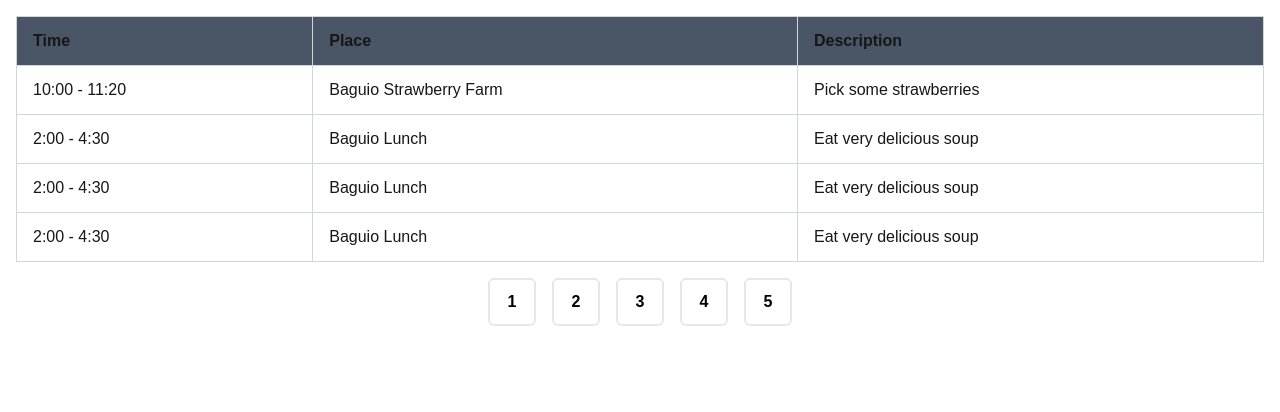
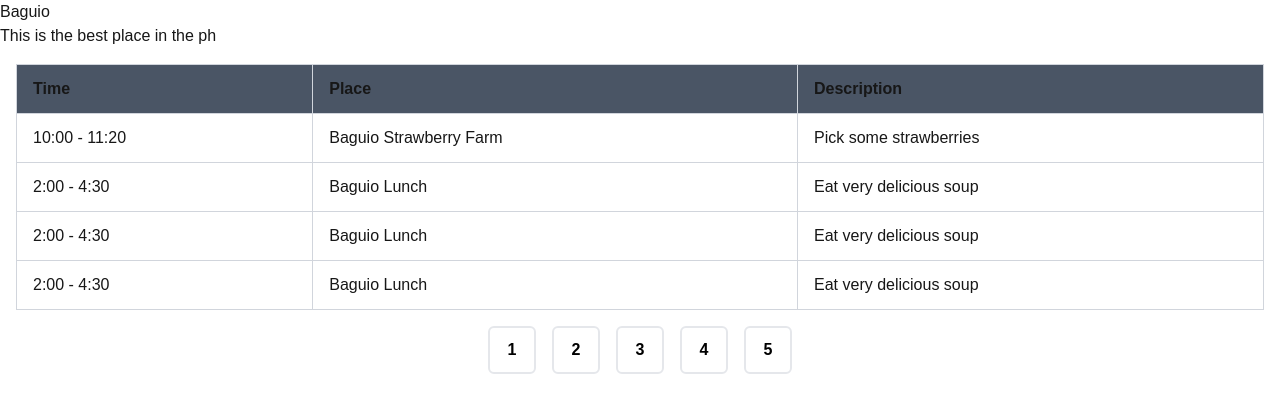
Before and after one commit to Yukitooo/ai_itenerary, a Next.js app: page /pages/generatePage in a window 1280 px wide. Shown: the top 412 px of the page. Built offline with nearby package versions, Linux system fonts and the light colour scheme.

Commit message:
added the top part of the table

```diff
--- a/app/pages/generatePage/page.tsx
+++ b/app/pages/generatePage/page.tsx
@@ -14,6 +14,8 @@ const data: ItineraryRow[] = [
 function page() {
   return (
     <>
+      <h1> Baguio</h1>
+      <h3>This is the best place in the ph</h3>
       <Table data={data}/>
       <DaysButton dayNumber={5}/>
     </>
```
